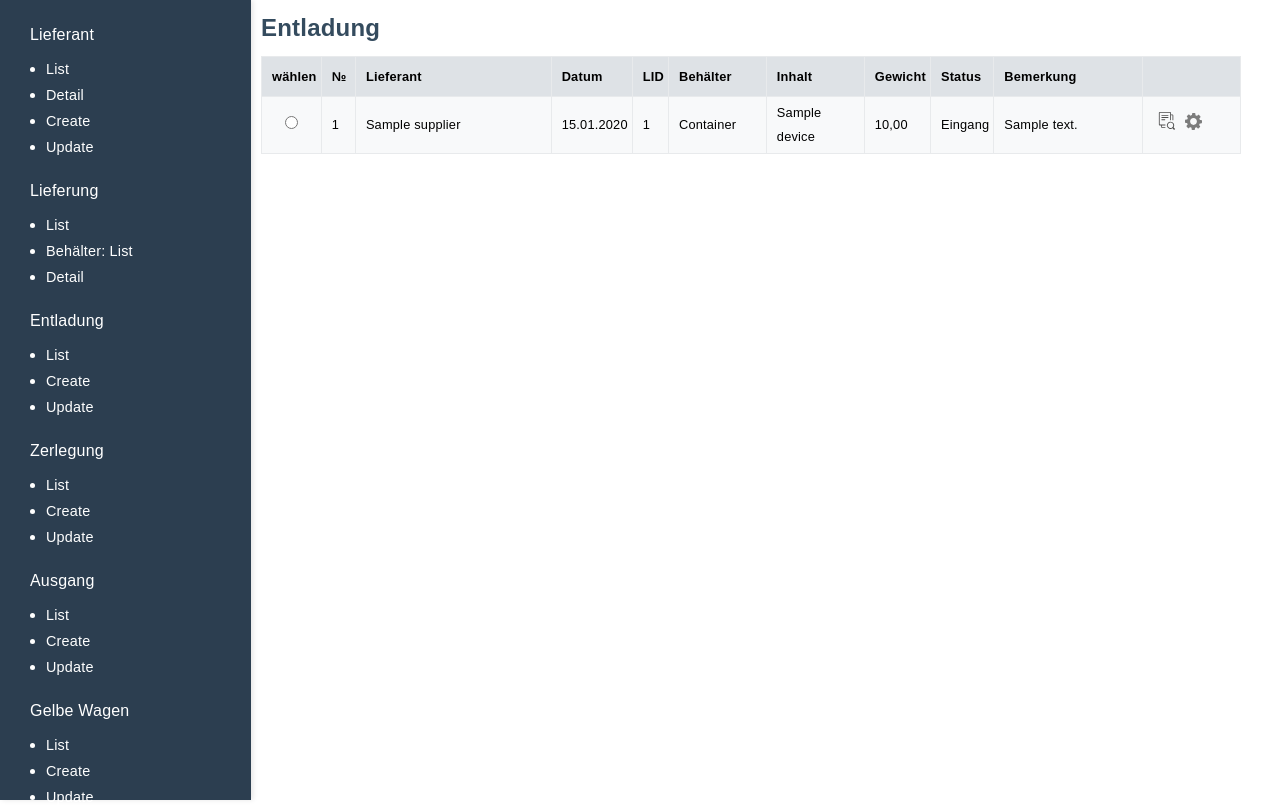
After one commit to mivinkler/recycling, a Django app: page /warenwirtschaft/unloading/create/ in a window 1280 px wide. The commit adds this page. Run offline with Django 5.2, Linux system fonts and the light colour scheme; tables that the repository leaves empty hold one stand-in row (values such as "Sample post").

```diff
--- a/warenwirtschaft/models.py
+++ b/warenwirtschaft/models.py
@@ -57,7 +57,7 @@ class DeliveryUnits(models.Model):
         (4, "Ohne Behälter"),
     ]
 
-    delivery = models.ForeignKey("Delivery", on_delete=models.SET_NULL, null=True, blank=True)
+    delivery = models.ForeignKey("Delivery", on_delete=models.SET_NULL, null=True, blank=True, related_name='deliveryunits')
     device = models.ForeignKey("Device", on_delete=models.CASCADE, null=True, blank=True)
     weight = models.DecimalField(max_digits=10, decimal_places=2, null=True, blank=True)
     status = models.PositiveSmallIntegerField(choices=STATUS_CHOICES, default=1)
--- a/warenwirtschaft/static/styles.css
+++ b/warenwirtschaft/static/styles.css
@@ -365,3 +365,11 @@ th {
   width: 150px;
   vertical-align: top;
 }
+
+
+/* ============ unload ================*/
+
+.table-content td:first-child {
+  text-align: center;
+  padding: 4px;
+}
--- a/warenwirtschaft/templates/base.html
+++ b/warenwirtschaft/templates/base.html
@@ -74,5 +74,6 @@
             {% block content %}{% endblock %}
         </main>
     </div>
+    {% block extra_js %}{% endblock %}
 </body>
 </html>
--- /dev/null
+++ b/warenwirtschaft/templates/unloading/unloading_create.html
@@ -0,0 +1,82 @@
+{% extends 'base.html' %}
+
+{% load custom_filters %}
+{% load pagination %}
+{% load sorting %}
+
+{% block title %}{{ _("Einheiten") }}{% endblock %}
+
+{% block content %}
+
+<div class="table-name">Entladung</div>
+
+<div class="select_cargo">
+    <table class="table-box">
+        <colgroup>
+            <col style="width: 4%">      <!-- radio -->
+            <col style="width: 3.5%">    <!-- Nr. -->
+            <col style="width: 20%">     <!-- Lieferung -->
+            <col style="width: 6%;">     <!-- Datum -->
+            <col style="width: 3.5%">    <!-- LID -->
+            <col style="width: 10%;">    <!-- Behälter -->
+            <col style="width: 10%;">    <!-- Inhalt -->
+            <col style="width: 6%;">     <!-- Gewicht -->
+            <col style="width: 6%;">     <!-- Status -->
+            <col style="width: 200px;">  <!-- Bemerkung -->
+            <col style="width: 10%; ">   <!-- actions -->
+        </colgroup>
+
+        <thead>
+            <tr class="table-content-title">
+                <th>wählen</th>
+                <th>&#8470;</th>
+                <th>Lieferant</th>
+                <th>Datum</th>
+                <th>LID</th>
+                <th>Behälter</th>
+                <th>Inhalt</th>
+                <th>Gewicht</th>
+                <th>Status</th>
+                <th>Bemerkung</th>
+                <th></th> <!-- actions -->
+            </tr>
+        </thead>
+
+        <tbody class="table-content">
+            {% for item in page_obj %}
+            <tr>
+                <td><input type="radio" name="item"></td>
+                <td>{{ item.id }}</td>
+                <td>{{ item.delivery.supplier.name }}</td>
+                <td>{{ item.delivery.delivery_date|date:"d.m.Y" }}</td>
+                <td>{{ item.delivery_id }}</td>
+                <td>{{ item|getattr:"get_delivery_type_display" }}</td>
+                <td>{{ item.device }}</td>
+                <td>{{ item.weight }} </td>
+                <td>{{ item|getattr:"get_status_display" }}</td>
+                <td class="note-column" title="{{ item.note }}">{{ item.note }}</td>
+                <td class="suppler-icons">
+                    <div>
+                        <a href="#">
+                            <svg xmlns="http://www.w3.org/2000/svg" width="18px" height="18px" fill="#4e4e4e" viewBox="0 0 110.94 122.88">
+                                <title>Lieferungen</title>
+                                <path d="M19.26,40.53a2.74,2.74,0,0,1-2.59-2.82,2.69,2.69,0,0,1,2.59-2.82H63.41A2.72,2.72,0,0,1,66,37.71a2.68,2.68,0,0,1-2.58,2.82ZM79.41,66a24.82,24.82,0,0,1,20.78,38.41l10.75,11.71-7.42,6.77-10.36-11.4A24.82,24.82,0,1,1,79.41,66Zm13.2,11.62a18.66,18.66,0,1,0,5.47,13.2,18.66,18.66,0,0,0-5.47-13.2Zm-73.32-22a2.73,2.73,0,0,1-2.58-2.82A2.68,2.68,0,0,1,19.29,50H41.37A2.74,2.74,0,0,1,44,52.84a2.68,2.68,0,0,1-2.58,2.82ZM82.76,17.14H92a6.64,6.64,0,0,1,6.61,6.61V55.18c-.2,2.07-5.27,2.1-5.7,0V23.75a.92.92,0,0,0-.94-.94H82.73V55.18c-.49,1.88-4.72,2.16-5.67,0V6.61a.92.92,0,0,0-.94-.94H6.58a1,1,0,0,0-.68.27,1,1,0,0,0-.26.67V85.18a1,1,0,0,0,.26.67,1,1,0,0,0,.68.27H43.36c2.86.29,3,5.23,0,5.67H21.5v10.53a.92.92,0,0,0,.94.94H43.36c2.07.23,2.74,4.94,0,5.67H22.48a6.62,6.62,0,0,1-6.61-6.61V91.79H6.61a6.49,6.49,0,0,1-4.66-2A6.56,6.56,0,0,1,0,85.18V6.61A6.49,6.49,0,0,1,2,2,6.55,6.55,0,0,1,6.61,0H76.16a6.51,6.51,0,0,1,4.66,2,6.54,6.54,0,0,1,1.94,4.66V17.14ZM19.26,25.4a2.74,2.74,0,0,1-2.59-2.82,2.69,2.69,0,0,1,2.59-2.82H63.41A2.73,2.73,0,0,1,66,22.58a2.69,2.69,0,0,1-2.58,2.82Z"/>
+                            </svg>
+                        </a>
+
+                        <a href="#">
+                            <svg xmlns="http://www.w3.org/2000/svg" xmlns:xlink="http://www.w3.org/1999/xlink" width="17px" height="17px" left="10" fill="#7c7c7c" viewBox="0 0 122.88 122.878" enable-background="new 0 0 122.88 122.878" xml:space="preserve">
+                                <title>Profile bearbeiten</title>
+                                <g><path fill-rule="evenodd" clip-rule="evenodd" d="M101.589,14.7l8.818,8.819c2.321,2.321,2.321,6.118,0,8.439l-7.101,7.101 c1.959,3.658,3.454,7.601,4.405,11.752h9.199c3.283,0,5.969,2.686,5.969,5.968V69.25c0,3.283-2.686,5.969-5.969,5.969h-10.039 c-1.231,4.063-2.992,7.896-5.204,11.418l6.512,6.51c2.321,2.323,2.321,6.12,0,8.44l-8.818,8.819c-2.321,2.32-6.119,2.32-8.439,0 l-7.102-7.102c-3.657,1.96-7.601,3.456-11.753,4.406v9.199c0,3.282-2.685,5.968-5.968,5.968H53.629 c-3.283,0-5.969-2.686-5.969-5.968v-10.039c-4.063-1.232-7.896-2.993-11.417-5.205l-6.511,6.512c-2.323,2.321-6.12,2.321-8.441,0 l-8.818-8.818c-2.321-2.321-2.321-6.118,0-8.439l7.102-7.102c-1.96-3.657-3.456-7.6-4.405-11.751H5.968 C2.686,72.067,0,69.382,0,66.099V53.628c0-3.283,2.686-5.968,5.968-5.968h10.039c1.232-4.063,2.993-7.896,5.204-11.418l-6.511-6.51 c-2.321-2.322-2.321-6.12,0-8.44l8.819-8.819c2.321-2.321,6.118-2.321,8.439,0l7.101,7.101c3.658-1.96,7.601-3.456,11.753-4.406 V5.969C50.812,2.686,53.498,0,56.78,0h12.471c3.282,0,5.968,2.686,5.968,5.969v10.036c4.064,1.231,7.898,2.992,11.422,5.204 l6.507-6.509C95.471,12.379,99.268,12.379,101.589,14.7L101.589,14.7z M61.44,36.92c13.54,0,24.519,10.98,24.519,24.519 c0,13.538-10.979,24.519-24.519,24.519c-13.539,0-24.519-10.98-24.519-24.519C36.921,47.9,47.901,36.92,61.44,36.92L61.44,36.92z"/></g>
+                            </svg>
+                        </a>
+                    </div>
+                </td>
+            </tr>
+            {% endfor %}
+        </tbody>
+    </table>
+    {% paginate page_obj %}
+</div>
+
+{% endblock %}
--- a/warenwirtschaft/urls.py
+++ b/warenwirtschaft/urls.py
@@ -9,14 +9,10 @@ from warenwirtschaft.views.delivery.deliveries_list_view import DeliveriesListVi
 from warenwirtschaft.views.delivery.delivery_units_list_view import DeliveryUnitsListView
 from warenwirtschaft.views.delivery.delivery_detail_view import DeliveryDetailView
 
+from warenwirtschaft.views.unloading.unloading_create_view import UnloadingCreateView
+
+
 urlpatterns = [
-    # path("eingang/", views.eingang, name="eingang"),
-    # path("suppliers/", SuppliersListView.as_view(), name="suppliers"),
-    # path("supplier/update/<int:pk>/", SupplierUpdateView.as_view(), name="supplier_update"),  # Класс-представление
-    # path("supplier/<int:pk>/", SupplierDetailView.as_view(), name="supplier_deliveries"),  # Класс-представление
-    # path("delivery/", views.delivery, name="delivery"),
-    # path("delivery_units/", views.delivery_units, name="delivery_units"),
-
     path('suppliers/', SuppliersListView.as_view(), name='suppliers_list'),
     path('supplier/<int:pk>/', SupplierDetailView.as_view(), name='supplier_detail'),
     path('supplier/create/', SupplierCreateView.as_view(), name='supplier_create'),
@@ -25,4 +21,6 @@ urlpatterns = [
     path('deliveries', DeliveriesListView.as_view(), name='deliveries_list'),
     path('delivery/units', DeliveryUnitsListView.as_view(), name='delivery_units_list'),
     path('delivery/<int:pk>/', DeliveryDetailView.as_view(), name='delivery_detail'),
+
+    path('unloading/create/', UnloadingCreateView.as_view(), name='unloading_create'),
 ]
--- /dev/null
+++ b/warenwirtschaft/views/unloading/unloading_create_view.py
@@ -0,0 +1,24 @@
+from django.views.generic import ListView
+from django.core.paginator import Paginator
+from warenwirtschaft.models import DeliveryUnits
+
+class UnloadingCreateView(ListView):
+    model = DeliveryUnits
+    template_name = "unloading/unloading_create.html"
+    context_object_name = "unloading_units"
+
+    def get_queryset(self):
+        # gibt die Objekte mit Status 1 zurück
+        return DeliveryUnits.objects.filter(status=1)
+
+    def get_context_data(self, **kwargs):
+        context = super().get_context_data(**kwargs)
+        context["delivery_types"] = DeliveryUnits.DELIVERY_TYPE_CHOICES
+        context["statuses"] = DeliveryUnits.STATUS_CHOICES
+
+        paginator = Paginator(self.get_queryset(), 6)
+        page_number = self.request.GET.get("page", 1)
+        page_obj = paginator.get_page(page_number)
+
+        context["page_obj"] = page_obj
+        return context
```
Also changed, not shown: warenwirtschaft/static/js/block_visibility.js (added, +8 -0 lines), warenwirtschaft/templates/delivery/deliveries_list.html (+6 -11 lines), warenwirtschaft/templates/delivery/delivery_detail.html (+8 -47 lines), warenwirtschaft/templates/delivery/delivery_units_list.html (+13 -19 lines), warenwirtschaft/templates/supplier/suppliers_list.html (+7 -11 lines), warenwirtschaft/views/delivery/delivery_detail_view.py (+13 -46 lines).
